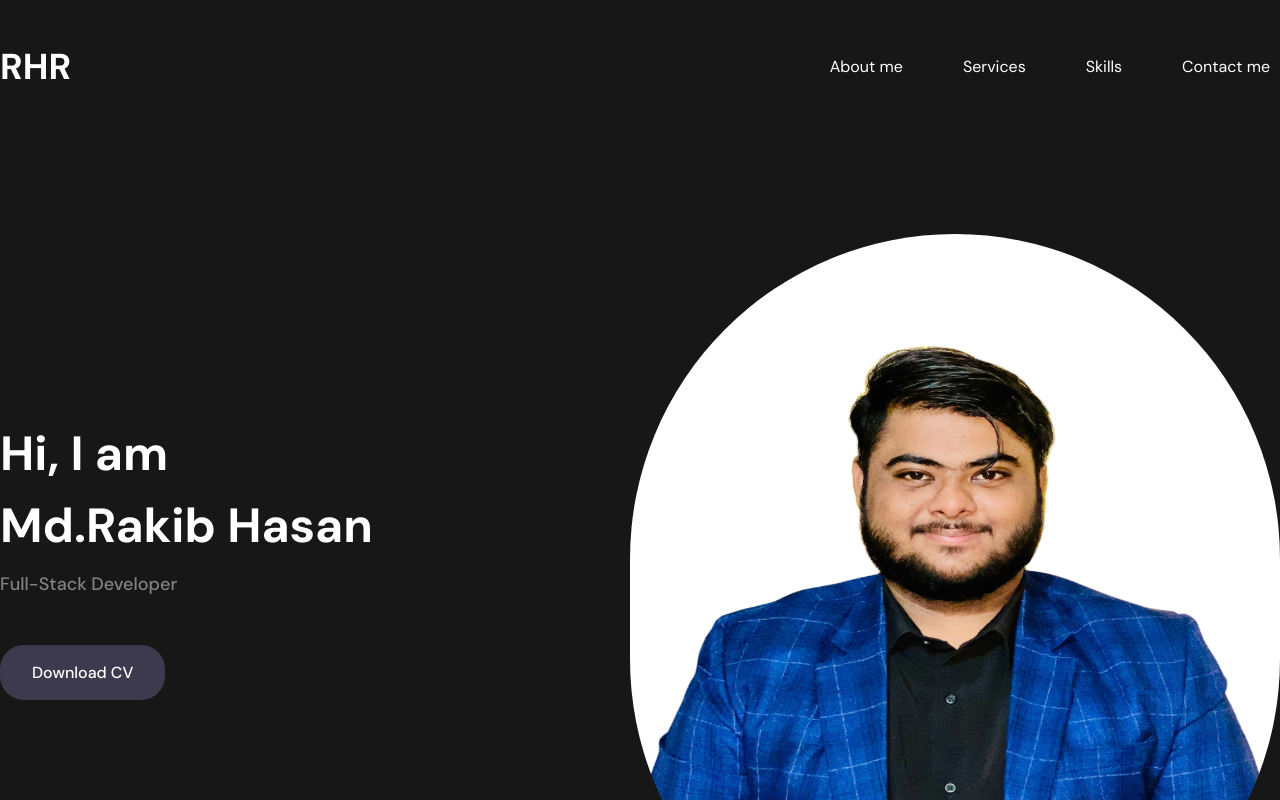
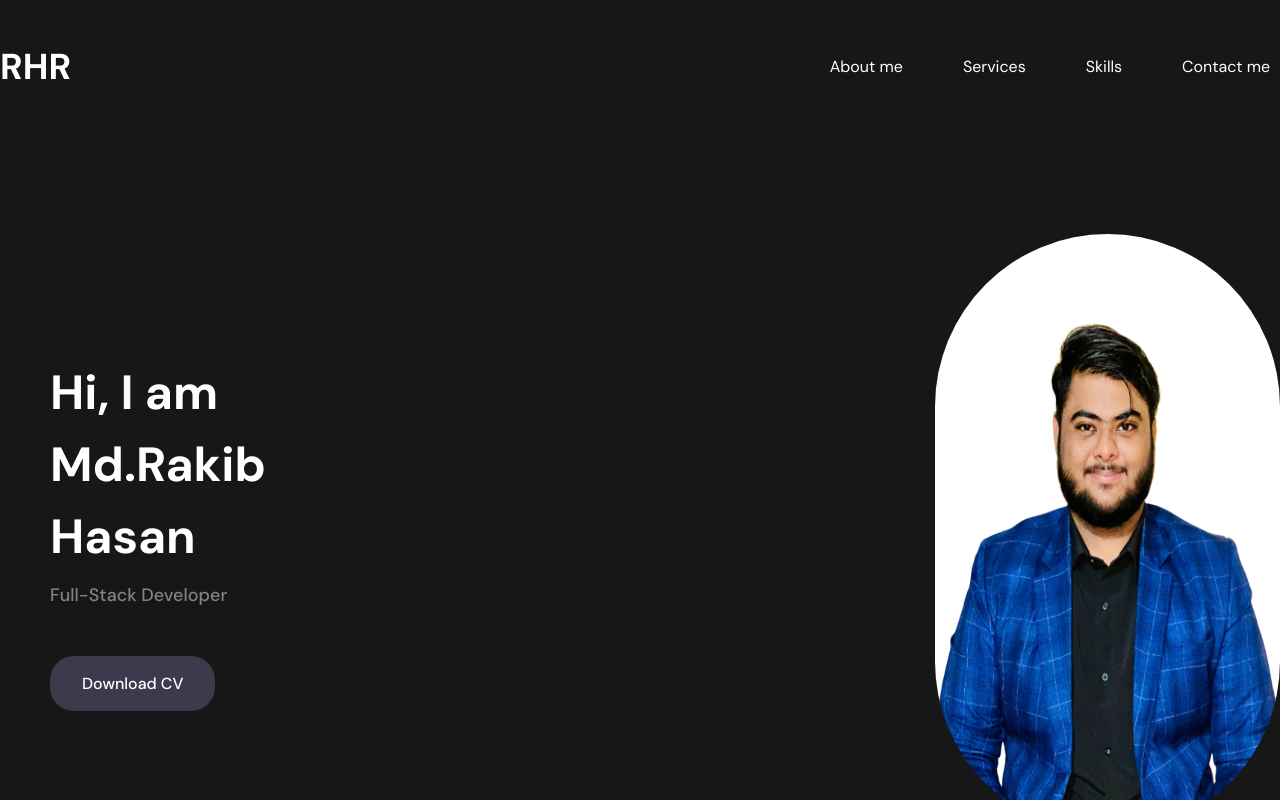
Before and after one commit to Rakib-Hassan-web/Portfulio-for-me, a React (Vite) app: page / in a window 1280 px wide. Shown: the top 800 px of the page. Built offline with nearby package versions, Linux system fonts and the light colour scheme.

Commit message:
banner 2nd text add

```diff
--- a/src/assets/Pages/Banner.jsx
+++ b/src/assets/Pages/Banner.jsx
@@ -11,9 +11,9 @@ return (
 
         <div className="container">
 
-            <div className="banner_main flex items-center justify-between">
+            <div className="banner_main flex items-center gap-[600px]">
 
-                <div className="bannertexxt">
+                <div className="bannertexxt pl-[50px]">
                     <h2 className=' font-prymary font-bold text-[48px] text-white '>Hi, I am
                     </h2>
                     <span className=' font-prymary font-bold text-[48px] text-white '>Md.Rakib Hasan</span>
@@ -29,8 +29,9 @@ return (
 
 
 
-                <div className="banner_img w-[650px] h-[650px] rounded-full ">
-                    <img className=' overflow-hidden bg-cover  rounded-full bg-center  w-[650px] h-[750px] ' src={bnrimg} alt="" /></div>
+                <div className="banner_img ">
+                    <img className='bg-cover w-[450px] h-[600px] rounded-full' src={bnrimg} alt="" />
+                    </div>
 
 
             </div>
```
Also changed, not shown: src/assets/image/bnrimg.png (added).
